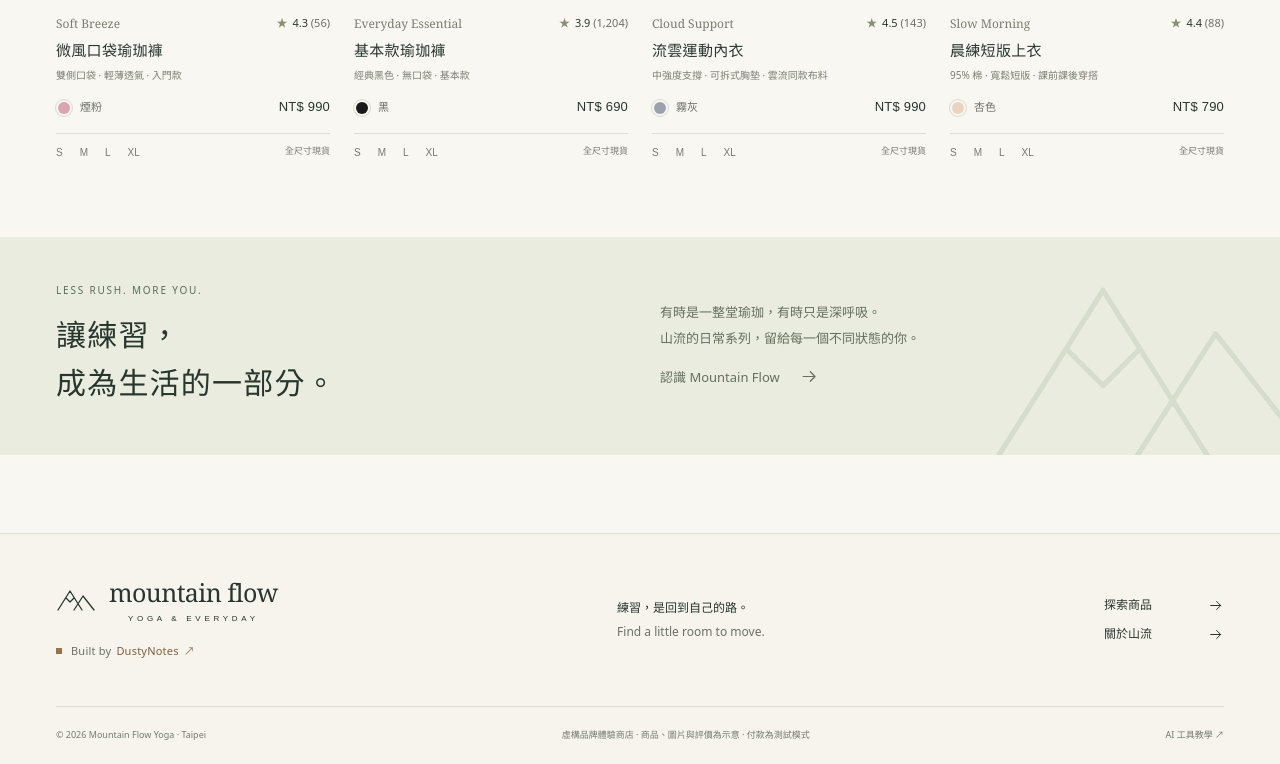
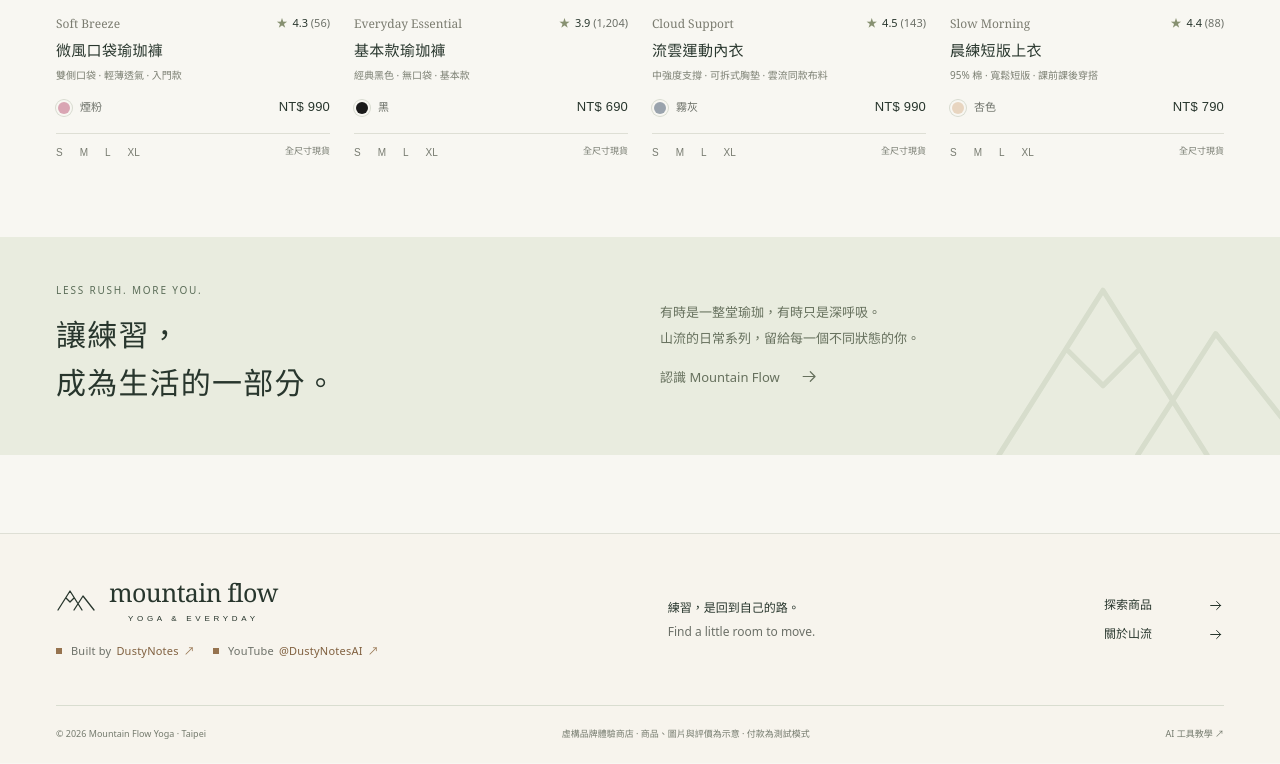
Before and after one commit to dustynotesai/yoga-agent-store, a plain HTML site: page index.html in a window 1280 px wide. Shown: the part 1966-2730 px from the top of the page. Drawn offline with Linux system fonts and the light colour scheme.

Commit message:
Publish Mountain Flow browser demo

```diff
--- a/index.html
+++ b/index.html
@@ -72,5 +72,5 @@
   </section>
   <section class="practice-note wrap"><div><p class="eyebrow">LESS RUSH. MORE YOU.</p><h2>讓練習，<br>成為生活的一部分。</h2></div><div><p>有時是一整堂瑜珈，有時只是深呼吸。<br>山流的日常系列，留給每一個不同狀態的你。</p><a class="text-link" href="/yoga-agent-store/?page=about">認識 Mountain Flow <svg viewBox="0 0 24 24" aria-hidden="true"><path d="M4 12h15m-6-6 6 6-6 6"/></svg></a></div><span class="practice-mark" aria-hidden="true"><svg viewBox="0 0 40 30" aria-hidden="true"><path d="m2 24 12-19 12 19M18 24l9-14 11 14M10 12l4 4 4-4"/></svg></span></section>
   </main>
-  <footer class="foot"><div class="footer-top"><div class="footer-brand"><a class="brand" href="/yoga-agent-store/"><svg viewBox="0 0 40 30" aria-hidden="true"><path d="m2 24 12-19 12 19M18 24l9-14 11 14M10 12l4 4 4-4"/></svg><span>mountain flow<small>YOGA & EVERYDAY</small></span></a><a class="creator-credit" href="https://github.com/dustynotesai">Built by <span>DustyNotes</span> <span aria-hidden="true">↗</span></a></div><p>練習，是回到自己的路。<br><span class="muted">Find a little room to move.</span></p><div class="footer-links"><a href="/yoga-agent-store/#collection">探索商品 <svg viewBox="0 0 24 24" aria-hidden="true"><path d="M4 12h15m-6-6 6 6-6 6"/></svg></a><a href="/yoga-agent-store/?page=about">關於山流 <svg viewBox="0 0 24 24" aria-hidden="true"><path d="M4 12h15m-6-6 6 6-6 6"/></svg></a></div></div>
+  <footer class="foot"><div class="footer-top"><div class="footer-brand"><a class="brand" href="/yoga-agent-store/"><svg viewBox="0 0 40 30" aria-hidden="true"><path d="m2 24 12-19 12 19M18 24l9-14 11 14M10 12l4 4 4-4"/></svg><span>mountain flow<small>YOGA & EVERYDAY</small></span></a><div class="creator-links"><a class="creator-credit" href="https://github.com/dustynotesai">Built by <span>DustyNotes</span> <span aria-hidden="true">↗</span></a><a class="creator-credit" href="https://www.youtube.com/@DustyNotesAI">YouTube <span>@DustyNotesAI</span> <span aria-hidden="true">↗</span></a></div></div><p>練習，是回到自己的路。<br><span class="muted">Find a little room to move.</span></p><div class="footer-links"><a href="/yoga-agent-store/#collection">探索商品 <svg viewBox="0 0 24 24" aria-hidden="true"><path d="M4 12h15m-6-6 6 6-6 6"/></svg></a><a href="/yoga-agent-store/?page=about">關於山流 <svg viewBox="0 0 24 24" aria-hidden="true"><path d="M4 12h15m-6-6 6 6-6 6"/></svg></a></div></div>
   <div class="footer-bottom"><span>© 2026 Mountain Flow Yoga · Taipei</span><span>虛構品牌體驗商店 · 商品、圖片與評價為示意 · 付款為測試模式</span><a href="https://github.com/dustynotesai/yoga-agent-store/blob/main/docs/VIEWER-GUIDE.md">AI 工具教學 ↗</a></div></footer><noscript><p class="wrap">請開啟 JavaScript，即可使用商品篩選與模擬結帳。</p></noscript><script type="module" src="/yoga-agent-store/demo.js"></script></body></html>
--- a/styles.css
+++ b/styles.css
@@ -706,6 +706,15 @@
   line-height: 2;
   margin: 0;
 }
+.creator-links {
+  display: flex;
+  flex-wrap: wrap;
+  gap: 4px 18px;
+  margin-top: 18px;
+}
+.creator-links .creator-credit {
+  margin-top: 0;
+}
 .creator-credit {
   display: inline-flex;
   align-items: center;
--- a/views.js
+++ b/views.js
@@ -48,7 +48,7 @@
   <nav aria-label="主要導覽"><a href="/#collection" ${active === 'home' ? 'aria-current="page"' : ''}>全部商品</a><a href="/?category=yoga-pants#collection" ${active === 'pants' ? 'aria-current="page"' : ''}>瑜珈褲</a><a href="/?category=yoga-top#collection" ${active === 'top' ? 'aria-current="page"' : ''}>上衣</a><a href="/about" ${active === 'about' ? 'aria-current="page"' : ''}>關於山流</a></nav>
   <div class="nav-actions"><a href="/#search" class="icon-link" aria-label="搜尋商品">${searchIcon}</a><a class="icon-link" href="/checkout" aria-label="購物袋">${bag}</a></div></header>
   ${body}
-  <footer class="foot"><div class="footer-top"><div class="footer-brand"><a class="brand" href="/">${mountain}<span>mountain flow<small>YOGA & EVERYDAY</small></span></a><a class="creator-credit" href="https://github.com/dustynotesai">Built by <span>DustyNotes</span> <span aria-hidden="true">↗</span></a></div><p>練習，是回到自己的路。<br><span class="muted">Find a little room to move.</span></p><div class="footer-links"><a href="/#collection">探索商品 ${arrow}</a><a href="/about">關於山流 ${arrow}</a></div></div>
+  <footer class="foot"><div class="footer-top"><div class="footer-brand"><a class="brand" href="/">${mountain}<span>mountain flow<small>YOGA & EVERYDAY</small></span></a><div class="creator-links"><a class="creator-credit" href="https://github.com/dustynotesai">Built by <span>DustyNotes</span> <span aria-hidden="true">↗</span></a><a class="creator-credit" href="https://www.youtube.com/@DustyNotesAI">YouTube <span>@DustyNotesAI</span> <span aria-hidden="true">↗</span></a></div></div><p>練習，是回到自己的路。<br><span class="muted">Find a little room to move.</span></p><div class="footer-links"><a href="/#collection">探索商品 ${arrow}</a><a href="/about">關於山流 ${arrow}</a></div></div>
   <div class="footer-bottom"><span>© 2026 Mountain Flow Yoga · Taipei</span><span>虛構品牌體驗商店 · 商品、圖片與評價為示意 · 付款為測試模式</span><a href="/.well-known/agent-store.json">Agent 入口 ↗</a></div></footer></body></html>`;
 }
 
```
